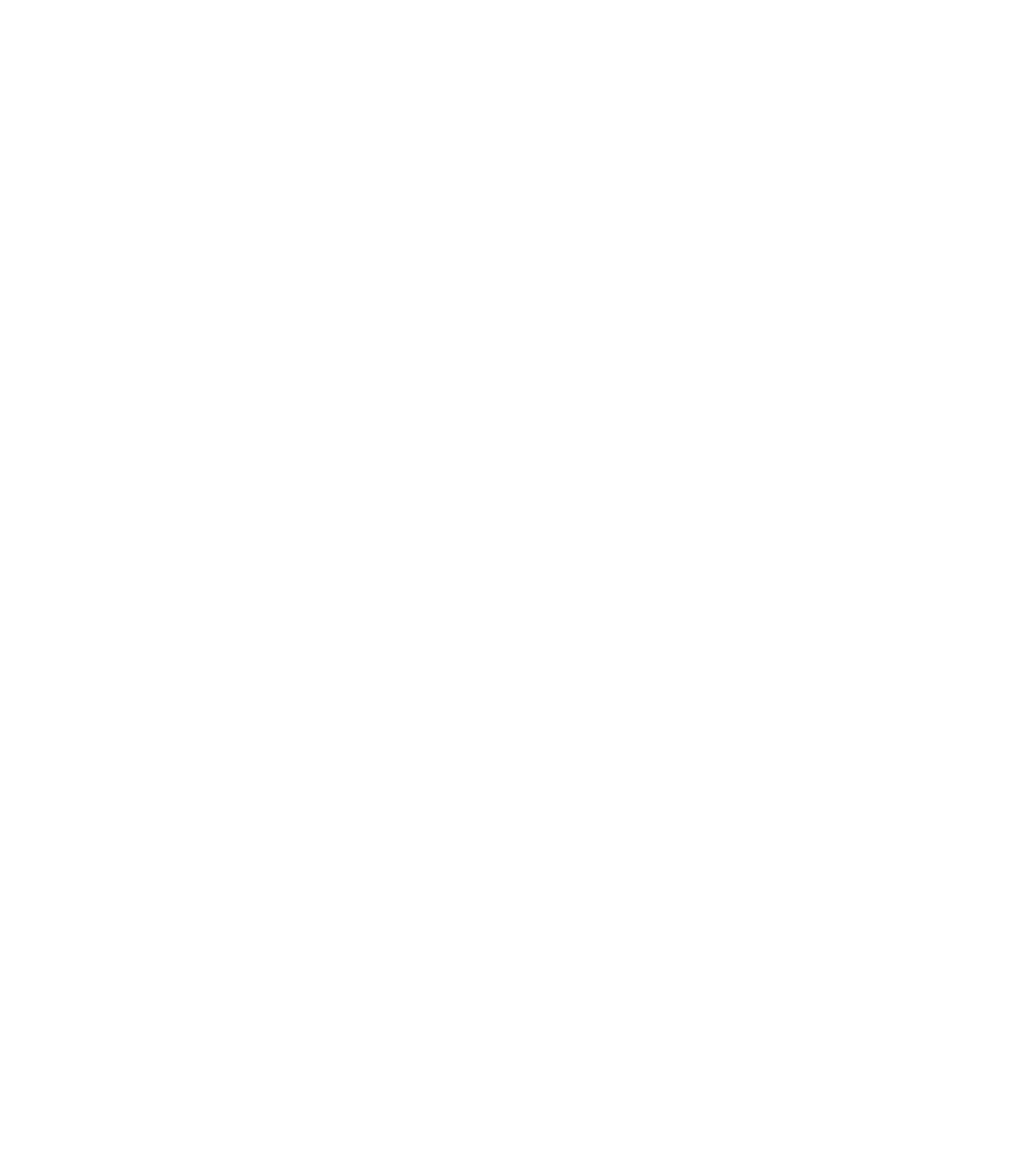
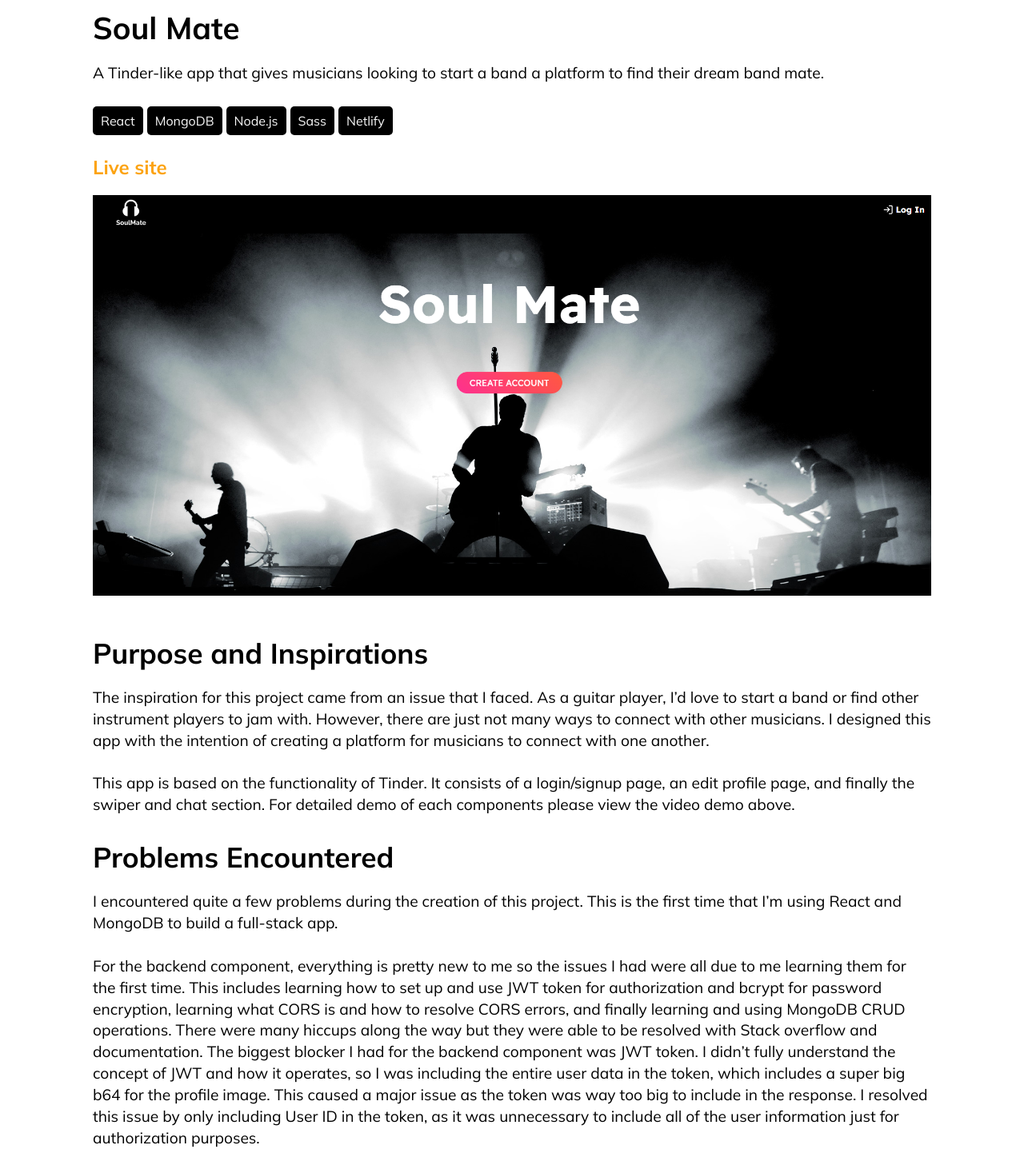
Before and after one commit to VinceLee9527/portfolio-vue, a Vue app: page /projects/soulmate in a window 1280 px wide. Before the commit this address had no page. Shown: the part 160-1627 px from the top of the page at 80% size. Before the commit the page ends 800 px from the top, so only its background shows below. Built offline with nearby package versions, Linux system fonts and the light colour scheme.

Commit message:
soulm project description

```diff
--- a/src/components/Projects.vue
+++ b/src/components/Projects.vue
@@ -193,9 +193,9 @@
         <div class="project-card">
           <div class="snap-container">
             <div class="project-snap">
-              <a href="">
+              <router-link to="/projects/soulmate">
                 <img src="../assets/images/soulmate.png" alt="" />
-              </a>
+              </router-link>
             </div>
           </div>
           <div class="project-content-container">
@@ -214,7 +214,10 @@
                 platform to find their dream band mate.
               </p>
             </div>
-            <router-link to="/" tag="button" class="project-button"
+            <router-link
+              to="/projects/soulmate"
+              tag="button"
+              class="project-button"
               >View Project</router-link
             >
           </div>
--- a/src/router/index.js
+++ b/src/router/index.js
@@ -1,6 +1,7 @@
 import { createRouter, createWebHistory } from "vue-router";
 import Home from "../views/Home.vue";
 import About from "../views/About.vue";
+import SoulMate from "../views/SoulMate.vue";
 
 const router = createRouter({
   history: createWebHistory(import.meta.env.BASE_URL),
@@ -22,6 +23,11 @@ const router = createRouter({
       name: "about",
       component: About,
     },
+    {
+      path: "/projects/soulmate",
+      name: "soulmate",
+      component: SoulMate,
+    },
   ],
 });
 
--- /dev/null
+++ b/src/views/SoulMate.vue
@@ -0,0 +1,156 @@
+ <style lang="scss">
+.project-container {
+  width: 85%;
+  margin-left: auto;
+  margin-right: auto;
+  padding: 20px;
+  .title-section {
+    margin-top: 50px;
+    .title {
+      font-size: 2.4rem;
+      font-weight: 700;
+      margin-bottom: 20px;
+    }
+    .intro {
+      font-size: 1.2rem;
+      margin-bottom: 30px;
+    }
+    .project-stack {
+      margin-bottom: 20px;
+      display: flex;
+      flex-wrap: wrap;
+      span {
+        background-color: black;
+        color: $white;
+        border-radius: 5px;
+        padding: 8px 10px;
+        font-size: 1rem;
+        margin-right: 5px;
+        margin-bottom: 5px;
+      }
+    }
+    .live-site {
+      margin-bottom: 20px;
+      a {
+        font-size: 1.5rem;
+        font-weight: 700;
+        color: $main-orange;
+        &:hover {
+          color: $brown;
+          transition: 0.2s ease-in-out;
+        }
+      }
+    }
+  }
+  .body-section {
+    margin-top: 50px;
+    .bodytext {
+      margin-bottom: 30px;
+      h4 {
+        font-size: 2.2rem;
+        margin-bottom: 20px;
+        font-weight: 700;
+      }
+      p {
+        font-size: 1.2rem;
+        line-height: 140%;
+      }
+    }
+  }
+}
+</style>
+
+<template>
+  <div>
+    <Navbar />
+  </div>
+  <div class="project-container">
+    <div class="title-section">
+      <div class="title">Soul Mate</div>
+      <div class="intro">
+        A Tinder-like app that gives musicians looking to start a band a
+        platform to find their dream band mate.
+      </div>
+      <div class="project-stack">
+        <span>React</span>
+        <span>MongoDB</span>
+        <span>Node.js</span>
+        <span>Sass</span>
+        <span>Netlify</span>
+      </div>
+      <div class="live-site">
+        <a href="">Live site</a>
+      </div>
+    </div>
+    <div class="project-snap">
+      <img src="../assets/images/soulmate.png" alt="" />
+    </div>
+    <div class="body-section">
+      <div class="bodytext purpose">
+        <h4>Purpose and Inspirations</h4>
+        <p>
+          The inspiration for this project came from an issue that I faced. As a
+          guitar player, I’d love to start a band or find other instrument
+          players to jam with. However, there are just not many ways to connect
+          with other musicians. I designed this app with the intention of
+          creating a platform for musicians to connect with one another.<br /><br />
+          This app is based on the functionality of Tinder. It consists of a
+          login/signup page, an edit profile page, and finally the swiper and
+          chat section. For detailed demo of each components please view the
+          video demo above.
+        </p>
+      </div>
+      <div class="bodytext problem">
+        <h4>Problems Encountered</h4>
+        <p>
+          I encountered quite a few problems during the creation of this
+          project. This is the first time that I’m using React and MongoDB to
+          build a full-stack app.<br /><br />
+
+          For the backend component, everything is pretty new to me so the
+          issues I had were all due to me learning them for the first time. This
+          includes learning how to set up and use JWT token for authorization
+          and bcrypt for password encryption, learning what CORS is and how to
+          resolve CORS errors, and finally learning and using MongoDB CRUD
+          operations. There were many hiccups along the way but they were able
+          to be resolved with Stack overflow and documentation. The biggest
+          blocker I had for the backend component was JWT token. I didn’t fully
+          understand the concept of JWT and how it operates, so I was including
+          the entire user data in the token, which includes a super big b64 for
+          the profile image. This caused a major issue as the token was way too
+          big to include in the response. I resolved this issue by only
+          including User ID in the token, as it was unnecessary to include all
+          of the user information just for authorization purposes.<br /><br />
+
+          For the frontend component, even though it was my first time writing
+          with React, my previous experience with VUE helped flattened the
+          learning curve. The issue I encountered for the frontend component is
+          far less than that of the backend. The biggest issue I ran into was
+          handling picture uploads. I decided to convert the image to b64 via
+          Filereader. However, an issue that I encountered was that there is a
+          pretty significant size restriction for this, a file too big would
+          cause an error. I resolved this by setting a verification for image
+          size at the front end, which solved the problem but it’s still not
+          ideal. I’m currently still researching ways I can optimize this, like
+          using the base64IO library.
+        </p>
+      </div>
+    </div>
+  </div>
+  <div class="footer">
+    <Footer />
+  </div>
+</template>
+
+<script>
+import Navbar from "../components/Navbar.vue";
+import Footer from "../components/Footer.vue";
+
+export default {
+  setup() {},
+  components: {
+    Footer,
+    Navbar,
+  },
+};
+</script>
```
Also changed, not shown: src/views/PSoulMate copy 2.vue (added, +25 -0 lines), src/views/PSoulMate copy.vue (added, +25 -0 lines).
